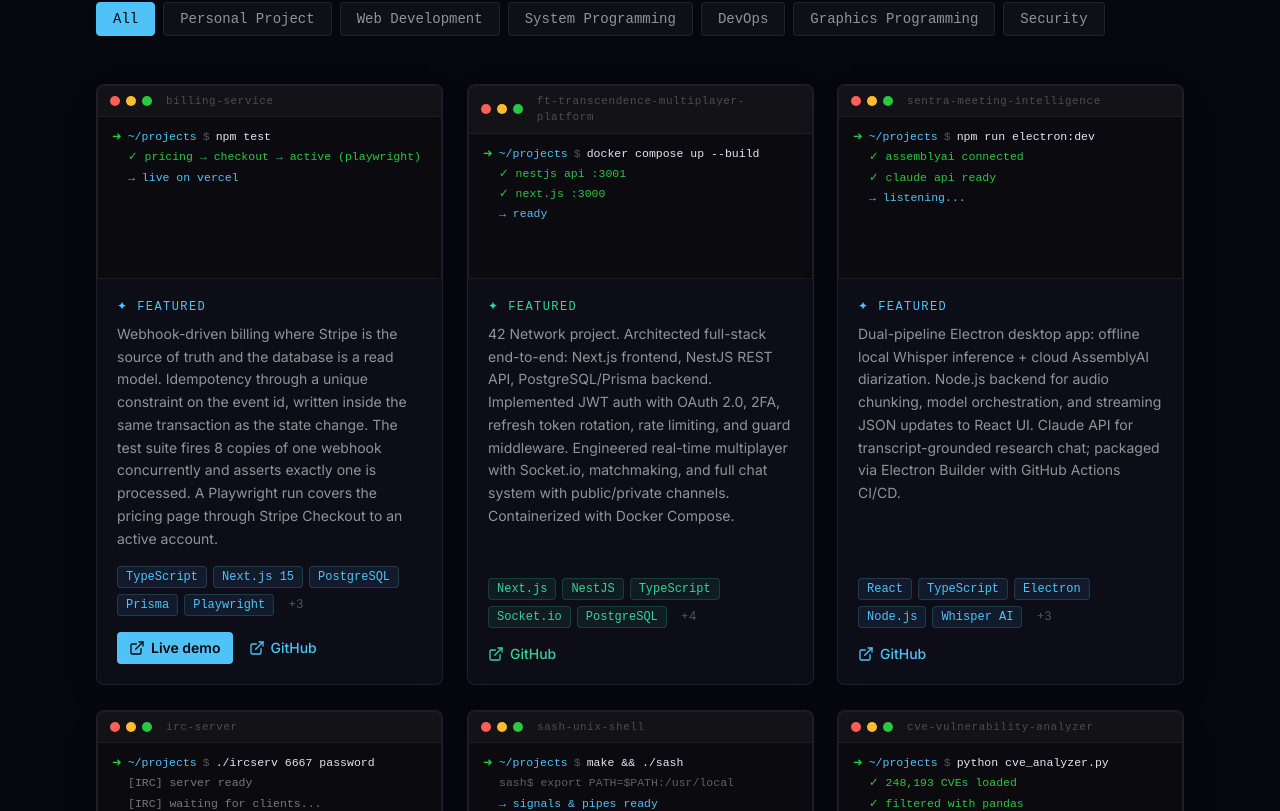
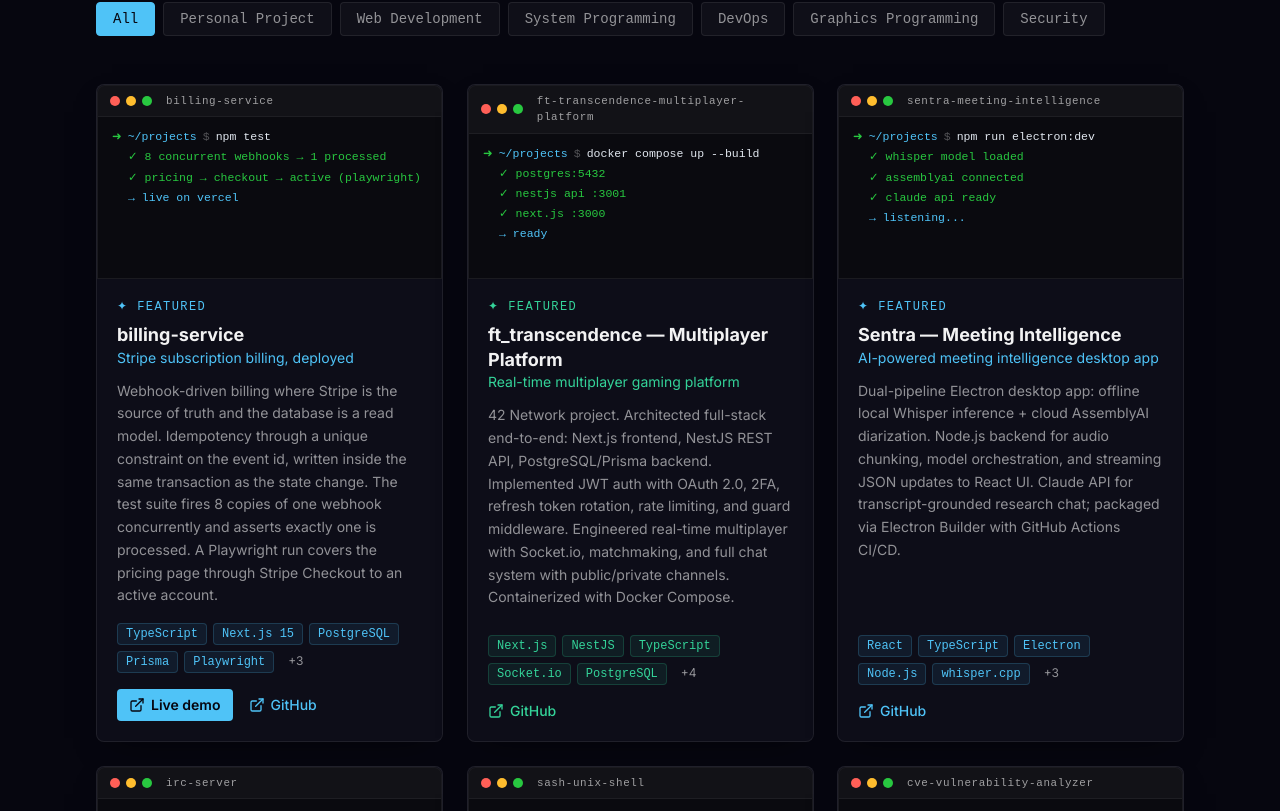
Before and after one commit to ysahih/Portfolio, a Next.js app: page / in a window 1280 px wide. Shown: the part 4949-5760 px from the top of the page. Built offline with nearby package versions, Linux system fonts and the light colour scheme.

Commit message:
fix: show project names and correct terminal output

```diff
--- a/app/components/ProjectsSection.tsx
+++ b/app/components/ProjectsSection.tsx
@@ -63,7 +63,7 @@ const PROJECT_TERMINALS: Record<string, { command: string; output: string[] }> =
   },
   'CVE Vulnerability Analyzer': {
     command: 'python cve_analyzer.py',
-    output: ['→ fetching NVD feed...', '✓ 248,193 CVEs loaded', '✓ filtered with pandas', '→ CVE-2024-XXXX ready'],
+    output: ['→ fetching NVD feed...', '✓ NVD feed loaded', '✓ filtered with pandas', '→ report ready'],
   },
 };
 
@@ -101,7 +101,10 @@ function TerminalCard({ title }: { title: string }) {
             clearInterval(outputInterval);
             return;
           }
-          setOutputLines((prev) => [...prev, data.output[lineIndex]]);
+          // Read the line before incrementing: the state updater runs later,
+          // after lineIndex has already moved on.
+          const line = data.output[lineIndex];
+          setOutputLines((prev) => [...prev, line]);
           lineIndex++;
           if (lineIndex >= data.output.length) clearInterval(outputInterval);
         }, 180);
@@ -129,7 +132,7 @@ function TerminalCard({ title }: { title: string }) {
         <span style={{ width: 10, height: 10, borderRadius: '50%', background: '#ff5f57', display: 'inline-block' }} />
         <span style={{ width: 10, height: 10, borderRadius: '50%', background: '#ffbd2e', display: 'inline-block' }} />
         <span style={{ width: 10, height: 10, borderRadius: '50%', background: '#28c840', display: 'inline-block' }} />
-        <span style={{ marginLeft: 8, fontSize: '0.68rem', color: 'rgba(255,255,255,0.25)', letterSpacing: '0.06em' }}>
+        <span style={{ marginLeft: 8, fontSize: '0.68rem', color: 'rgba(255,255,255,0.6)', letterSpacing: '0.06em' }}>
           {title.toLowerCase().replace(/[^a-z0-9]/g, '-').replace(/-+/g, '-')}
         </span>
       </div>
@@ -249,6 +252,12 @@ function ProjectCard({ project, index }: { project: Project; index: number }) {
             ✦ Featured
           </span>
         )}
+        <h3 className="text-lg font-bold leading-snug" style={{ color: 'var(--text-primary)' }}>
+          {project.title}
+        </h3>
+        <p className="text-sm mb-3" style={{ color: accentColor }}>
+          {project.impact}
+        </p>
         <p className="text-sm leading-relaxed mb-4 flex-1" style={{ color: 'var(--text-secondary)' }}>
           {project.description}
         </p>
@@ -264,7 +273,7 @@ function ProjectCard({ project, index }: { project: Project; index: number }) {
             </span>
           ))}
           {project.techStack.length > 5 && (
-            <span className="text-xs px-2 py-0.5" style={{ color: 'var(--text-muted)' }}>
+            <span className="text-xs px-2 py-0.5" style={{ color: 'var(--text-secondary)' }}>
               +{project.techStack.length - 5}
             </span>
           )}
--- a/app/data/resume-data.ts
+++ b/app/data/resume-data.ts
@@ -153,7 +153,7 @@ export const RESUME_DATA = {
     },
     {
       title: "Sentra — Meeting Intelligence",
-      techStack: ["React", "TypeScript", "Electron", "Node.js", "Whisper AI", "AssemblyAI", "Claude API", "GitHub Actions"],
+      techStack: ["React", "TypeScript", "Electron", "Node.js", "whisper.cpp", "AssemblyAI", "Claude API", "GitHub Actions"],
       description:
         "Dual-pipeline Electron desktop app: offline local Whisper inference + cloud AssemblyAI diarization. Node.js backend for audio chunking, model orchestration, and streaming JSON updates to React UI. Claude API for transcript-grounded research chat; packaged via Electron Builder with GitHub Actions CI/CD.",
       link: { label: "GitHub", href: "https://github.com/ysahih/sentra-challenge" },
```
